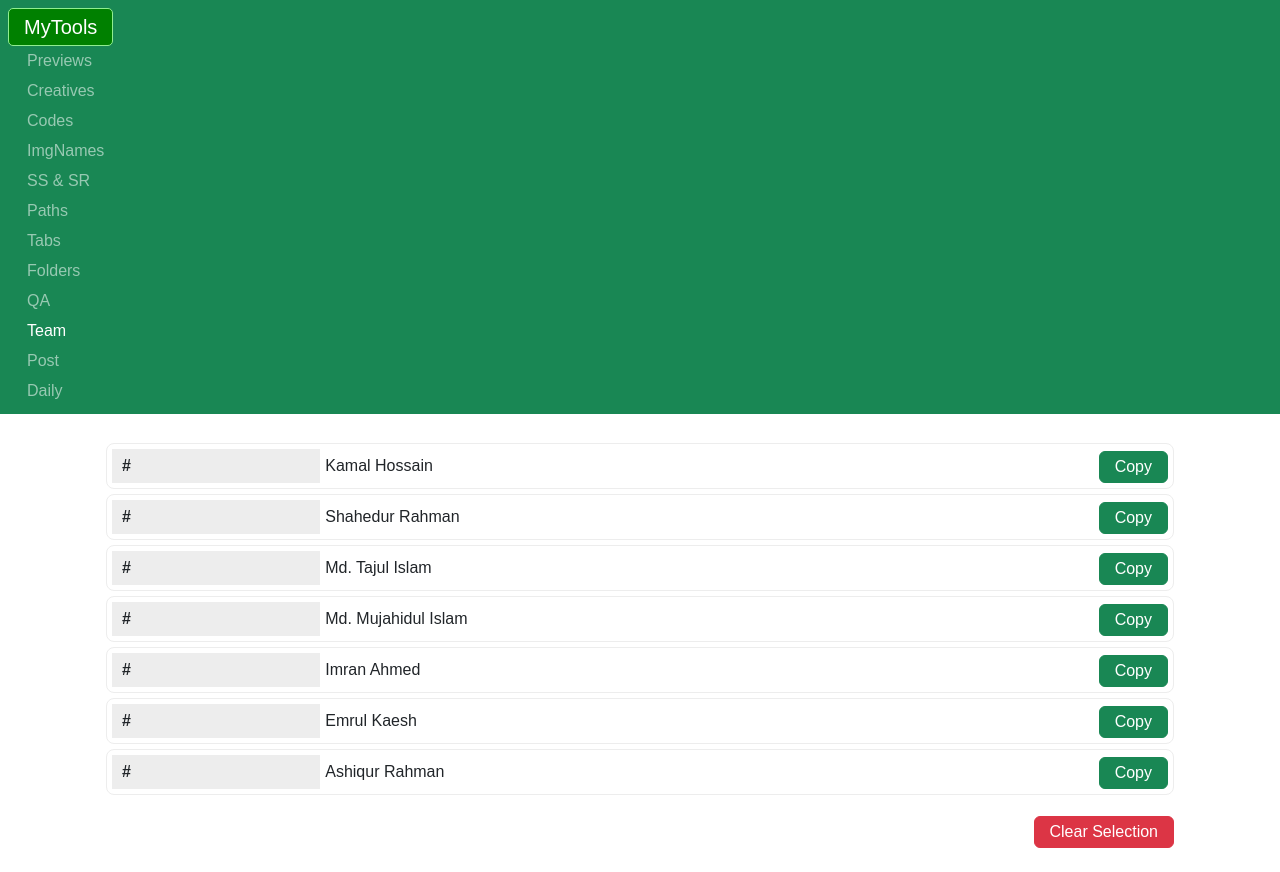
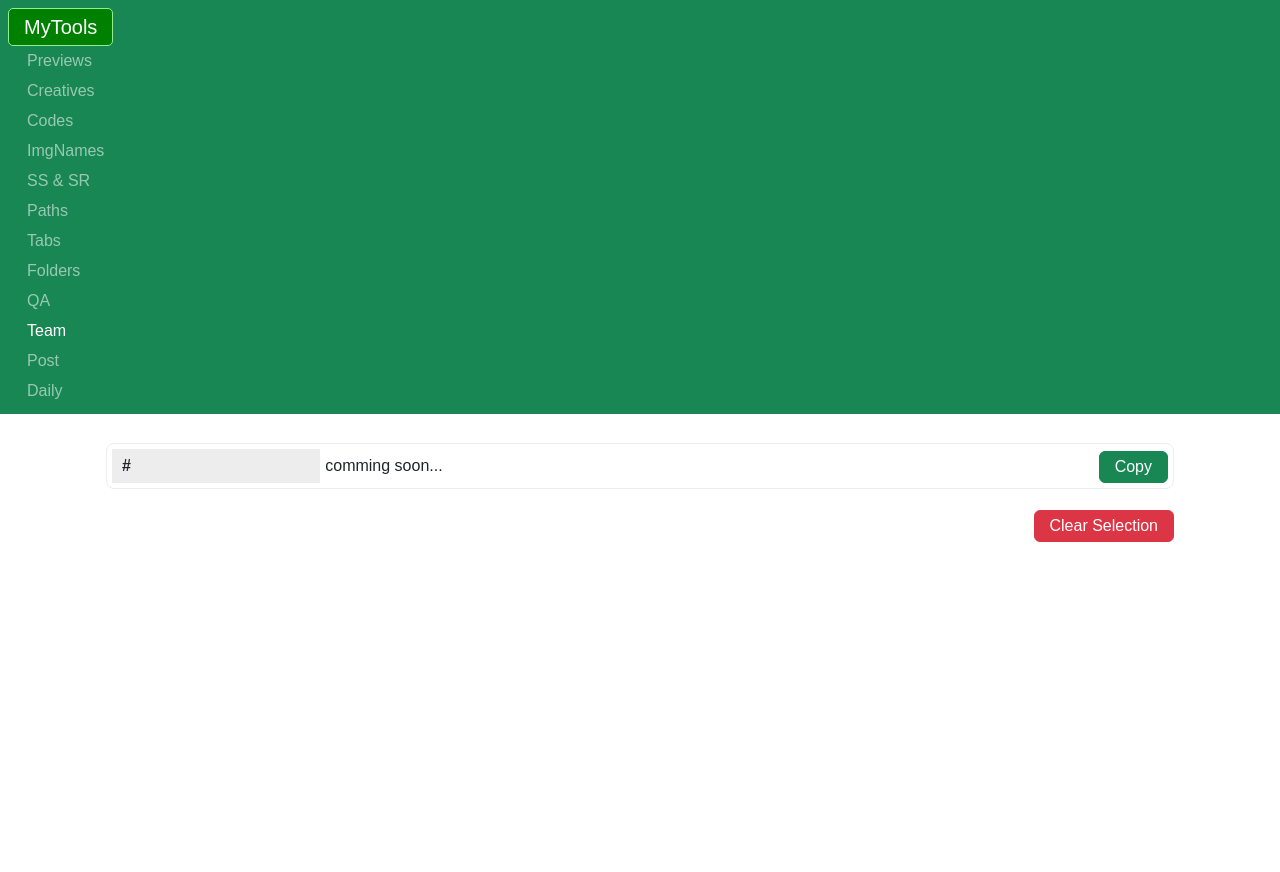
Before and after one commit to SEBPO-mujahidul-islam/toolshub, a React (Vite) app: page /team in a window 1280 px wide. After the commit the page ends 800 px from the top, so only its background shows below. Built offline with nearby package versions, Linux system fonts and the light colour scheme.

Commit message:
post page updated

```diff
--- a/src/pages/Post.tsx
+++ b/src/pages/Post.tsx
@@ -8,6 +8,13 @@ const postItems: CopyItem[] = [
   { id: 'reviewApproved', label: 'Review Approved', text: "Hello Luke Streett - We are reviewing the assets and will get back to you if needed. Could you please add Approved & Closed date on the title. its help us to set priority." },
   { id: 'checklistText2', label: 'Checklist 2', text: "Please check the checklist." },
   { id: 'assetToolarge', label: 'Assets Too Large', text: "Assets are too large. Could you please check the assets from MS-team link above." },
+  { id: 'Kamal', label: '#', text: 'Kamal Hossain' },
+  { id: 'Shahedur', label: '#', text: 'Shahedur Rahman' },
+  { id: 'Tajul', label: '#', text: 'Md. Tajul Islam' },
+  { id: 'Mujahidul', label: '#', text: 'Md. Mujahidul Islam' },
+  { id: 'Imran', label: '#', text: 'Imran Ahmed' },
+  { id: 'Emrul', label: '#', text: 'Emrul Kaesh' },
+  { id: 'Ashiqur', label: '#', text: 'Ashiqur Rahman' },
 ];
 
 const Post: React.FC = () => {
--- a/src/pages/Teams.tsx
+++ b/src/pages/Teams.tsx
@@ -29,13 +29,7 @@ import CopyListPage, { type CopyItem } from '../components/CopyListPage';
 // ];
 
 const teamItems: CopyItem[] = [
-  { id: 'Kamal', label: '#', text: 'Kamal Hossain' },
-  { id: 'Shahedur', label: '#', text: 'Shahedur Rahman' },
-  { id: 'Tajul', label: '#', text: 'Md. Tajul Islam' },
-  { id: 'Mujahidul', label: '#', text: 'Md. Mujahidul Islam' },
-  { id: 'Imran', label: '#', text: 'Imran Ahmed' },
-  { id: 'Emrul', label: '#', text: 'Emrul Kaesh' },
-  { id: 'Ashiqur', label: '#', text: 'Ashiqur Rahman' },
+  { id: 'test', label: '#', text: 'comming soon...' },
 ];
 
 const Team: React.FC = () => {
```
